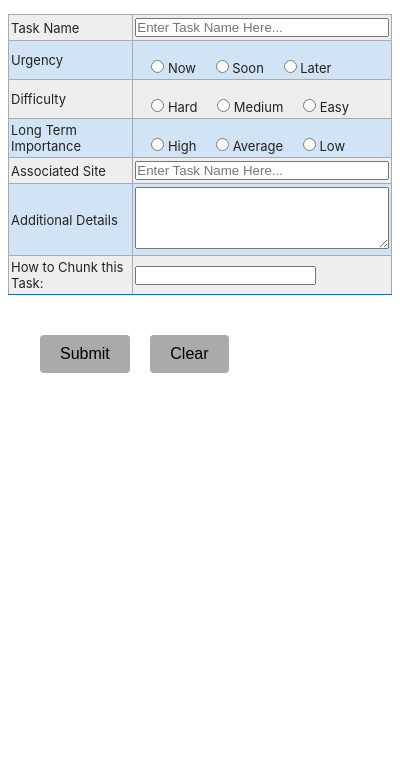
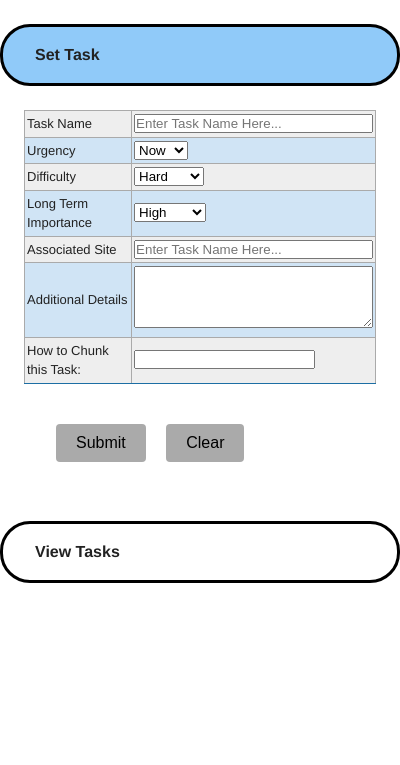
Before and after one commit to kevinmilly/chunkytabs, a browser extension: page public/popup.html in a window 400 px wide. Shown: the part 79-844 px from the top of the page. Drawn offline with Linux system fonts and the light colour scheme; files that its build step writes are made by us from their sources.

Commit message:
added tab structure

```diff
--- a/public/popup.css
+++ b/public/popup.css
@@ -17,6 +17,60 @@ html {
 body {
     width: 400px;
     height: 350px;
+    font-family: "HelveticaNeue-Light", "Helvetica Neue Light", "Helvetica Neue", Helvetica, Arial, "Lucida Grande", sans-serif;
+    font-weight: 300;
+    line-height: 1.5;
+}
+
+/**
+ * Tabs
+ */
+ .tabs {
+	display: flex;
+	flex-wrap: wrap;
+}
+.tabs label {
+	order: 1;
+	display: block;
+	padding: 1rem 2rem;
+	margin-right: 0.2rem;
+	cursor: pointer;
+  background:#fff;
+  font-weight: bold;
+  transition: background ease 0.2s;
+  border: solid;
+  border-color: #000;
+  border-radius: 30px;
+  margin: auto;
+}
+.tabs .tab {
+  order: 99;
+  flex-grow: 1;
+	width: 100%;
+	display: none;
+  padding: 1rem;
+  background: #fff;
+}
+.tabs input[type="radio"] {
+	display: none;
+}
+.tabs input[type="radio"]:checked + label {
+	background: #90CAF9;
+}
+.tabs input[type="radio"]:checked + label + .tab {
+	display: block;
+}
+
+@media (max-width: 45em) {
+  .tabs .tab,
+  .tabs label {
+    order: initial;
+  }
+  .tabs label {
+    width: 100%;
+    margin-right: 0;
+    margin-top: 0.2rem;
+  }
 }
 
 h2 {
--- a/public/popup.html
+++ b/public/popup.html
@@ -6,11 +6,14 @@
     <meta name="viewport" content="width=device-width, initial-scale=1.0">
     <title>Chunky Tab</title>
     <link rel="stylesheet" href="popup.css">
-
 </head>
 
 <body>
     <h2>Chunky Tab</h2>
+    <div class="tabs">
+      <input type="radio" name="tabs" id="tabone" checked="checked">
+      <label for="tabone">Set Task</label>
+      <div class="tab">
         <form>
           <table class="blueTable" align="center">
                   <tr>
@@ -20,25 +23,31 @@
                   <tr>
                       <td class="col1">Urgency</td>
                       <td class="col2">
-                        <input type="radio" name="urgency" id="high" value="Now"> Now
-                        <input type="radio" name="urgency" id="average" value="Soon"> Soon
-                        <input type="radio" name="urgency" id="low" value="Later"> Later
+                        <select name="" id="urgency">
+                          <option value="Now"> Now </option>
+                          <option value="Soon"> Soon</option>
+                          <option value="Later"> Later</option>
+                        </select>
                       </td>
                   </tr>
                   <tr>
                       <td class="col1">Difficulty</td>
                       <td class="col2">
-                        <input type="radio" name="difficulty" id="high" value="Hard"> Hard
-                        <input type="radio" name="difficulty" id="average" value="Medium"> Medium
-                        <input type="radio" name="difficulty" id="low" value="Easy"> Easy
+                        <select name="" id="difficulty">
+                          <option value="Hard"> Hard </option>
+                          <option value="Medium"> Medium</option>
+                          <option value="Easy"> Easy</option>
+                        </select>
                       </td>
                   </tr>
                   <tr>
                       <td class="col1">Long Term Importance</td>
                       <td class="col2">
-                        <input type="radio" name="importance" id="high" value="High"> High
-                        <input type="radio" name="importance" id="average" value="Average"> Average
-                        <input type="radio" name="importance" id="low" value="Low"> Low
+                        <select name="" id="importance">
+                          <option value="High"> High </option>
+                          <option value="Average"> Average</option>
+                          <option value="Low"> Low</option>
+                        </select>
                       </td>
                   </tr>
                   <tr>
@@ -65,6 +74,13 @@
               <button type="reset" id="clearForm" class="button">Clear</button>
           </div>
        </form>
+      </div>
+      <input type="radio" name="tabs" id="tabtwo">
+      <label for="tabtwo">View Tasks</label>
+      <div class="tab">
+          Viewing Tasks
+      </div>
+      </div>
     <script src="popup.js"></script>
 </body>
 
```
Lines whose indentation alone changed are shown as unchanged.
